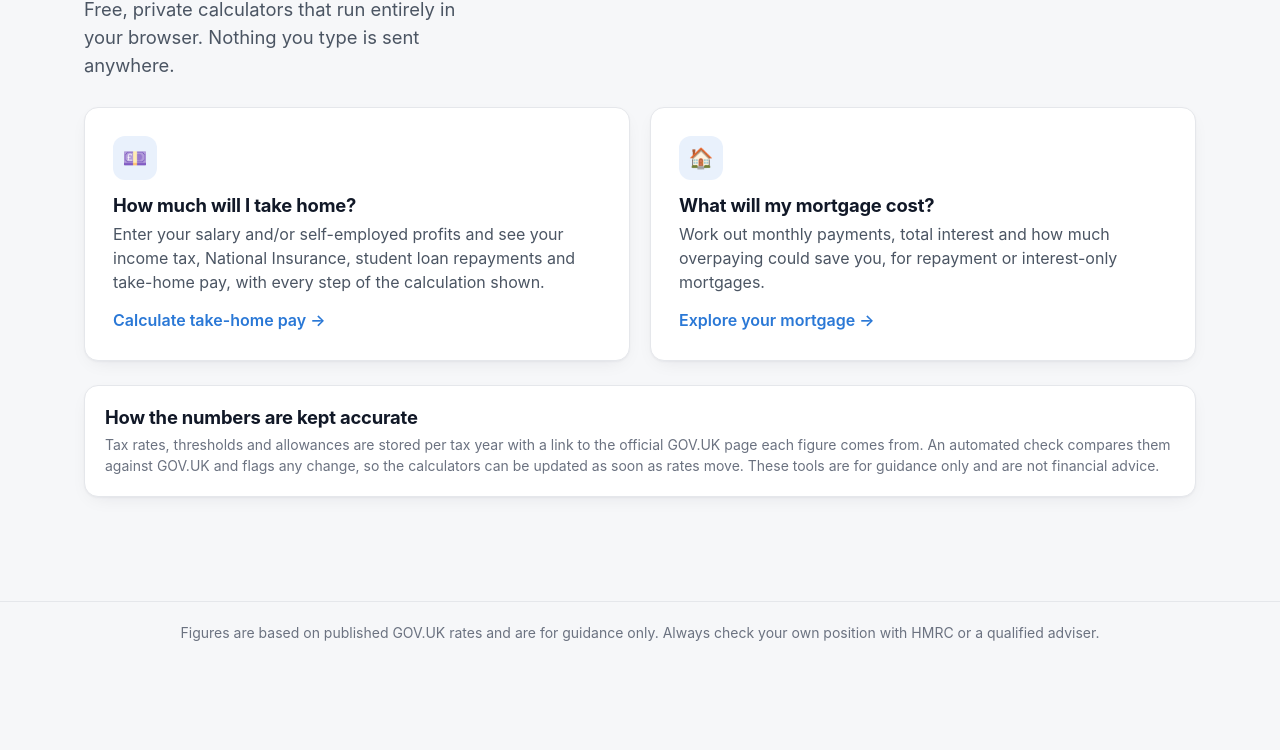
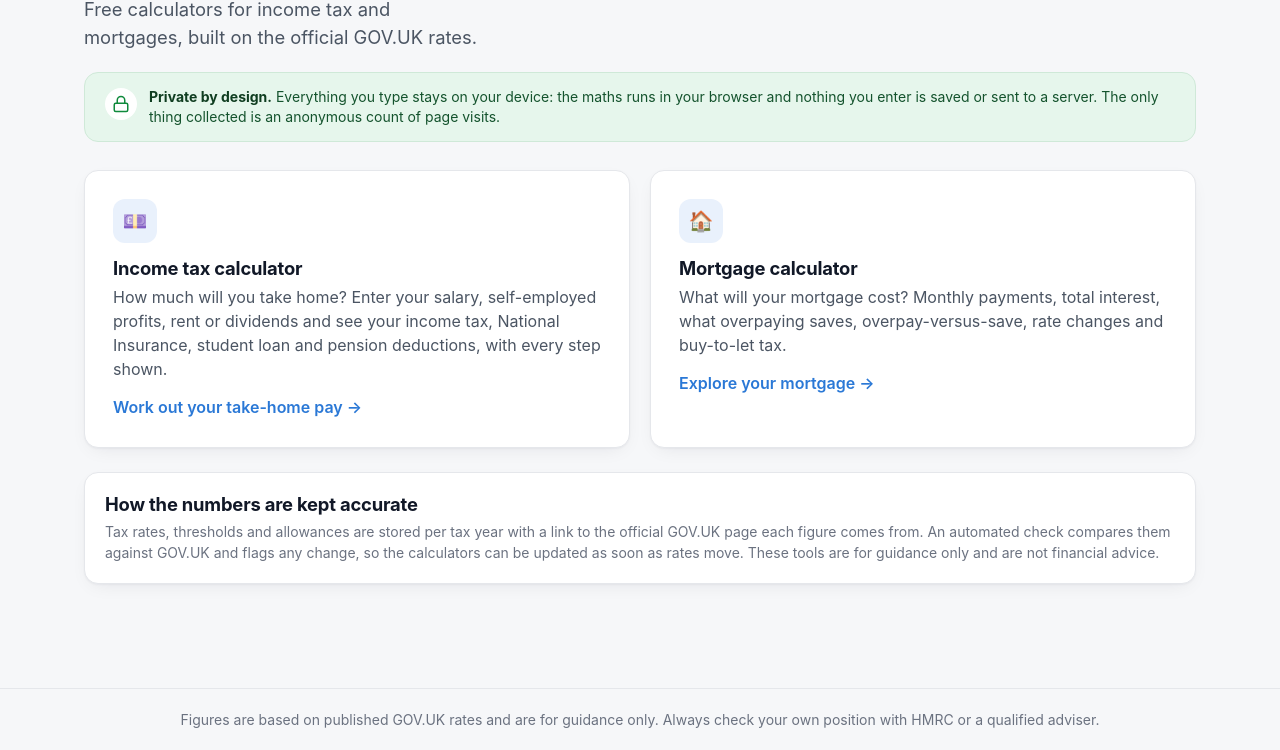
Before and after one commit to farhanmunim/finance, a website: page index.html in a window 1280 px wide. Shown: the part 231-981 px from the top of the page. Before the commit the page ends 894 px from the top, so only its background shows below. Drawn offline with Linux system fonts and the light colour scheme.

Commit message:
Add privacy banner to every page and use generic page names
'Private by design' note on the landing page and both tools: all
calculations run in the browser, nothing entered is saved or sent,
only anonymous page-view counts are collected. Pages renamed to
'Income tax calculator' and 'Mortgage calculator' (nav: Income tax /
Mortgage); URLs unchanged.

Co-Authored-By: Claude Fable 5.1 <noreply@anthropic.com>
Claude-Session: https://claude.ai/code/session_01RpjwKuW5DUxm1kJsQAFCRh

```diff
--- a/assets/css/style.css
+++ b/assets/css/style.css
@@ -85,6 +85,12 @@ img, svg { max-width: 100%; }
 @media (min-width: 960px) {
   .tool-layout { grid-template-columns: minmax(20rem, 5fr) minmax(0, 7fr); gap: var(--space-4); }
 }
+
+/* ---------- Privacy banner ---------- */
+.privacy-note { display: flex; align-items: flex-start; gap: 12px; margin-bottom: var(--space-3); padding: var(--space-2) var(--space-3); border: 1px solid #cfe9d8; background: var(--good-soft); border-radius: var(--radius); color: #14532d; font-size: var(--text-sm); line-height: 1.45; }
+.privacy-note .privacy-icon { flex: none; display: grid; place-items: center; width: 32px; height: 32px; border-radius: 50%; background: #fff; color: var(--good); margin-top: 1px; }
+.privacy-note p { margin: 0; min-width: 0; }
+.privacy-note b { color: #0f3d20; }
 
 /* ---------- Cards ---------- */
 .card { background: var(--surface); border: 1px solid var(--border); border-radius: var(--radius); box-shadow: var(--shadow); padding: var(--space-3); min-width: 0; }
--- a/index.html
+++ b/index.html
@@ -3,7 +3,7 @@
 <head>
   <meta charset="utf-8">
   <meta name="viewport" content="width=device-width, initial-scale=1">
-  <title>UK Finance Tools - take-home pay and mortgage calculators</title>
+  <title>UK Finance Tools - income tax and mortgage calculators</title>
   <meta name="description" content="Simple, accurate UK take-home pay calculator (income tax, National Insurance, student loans, pensions) and a mortgage overpayment calculator.">
   <link rel="stylesheet" href="/assets/css/style.css">
   <link rel="icon" href="/assets/favicon.svg" type="image/svg+xml">
@@ -14,7 +14,7 @@
     <div class="inner">
       <a class="brand" href="/"><span class="logo">£</span><span class="brand-text">UK Finance Tools</span></a>
       <nav class="site-nav" aria-label="Tools">
-        <a href="/income/">Take-home pay</a>
+        <a href="/income/">Income tax</a>
         <a href="/mortgage/">Mortgage</a>
       </nav>
     </div>
@@ -23,20 +23,24 @@
   <main class="container">
     <div class="hero-block">
       <h1>Clear answers to two everyday money questions.</h1>
-      <p>Free, private calculators that run entirely in your browser. Nothing you type is sent anywhere.</p>
+      <p>Free calculators for income tax and mortgages, built on the official GOV.UK rates.</p>
+    </div>
+    <div class="privacy-note" style="margin-top:20px" role="note">
+      <span class="privacy-icon" aria-hidden="true"><svg width="18" height="18" viewBox="0 0 24 24" fill="none" stroke="currentColor" stroke-width="2" stroke-linecap="round" stroke-linejoin="round"><rect x="3" y="11" width="18" height="11" rx="2"/><path d="M7 11V7a5 5 0 0 1 10 0v4"/></svg></span>
+      <p><b>Private by design.</b> Everything you type stays on your device: the maths runs in your browser and nothing you enter is saved or sent to a server. The only thing collected is an anonymous count of page visits.</p>
     </div>
 
     <div class="tools-grid">
       <a class="tool-card" href="/income/">
         <div class="icon" aria-hidden="true">💷</div>
-        <h2>How much will I take home?</h2>
-        <p>Enter your salary and/or self-employed profits and see your income tax, National Insurance, student loan repayments and take-home pay, with every step of the calculation shown.</p>
-        <span class="cta">Calculate take-home pay →</span>
+        <h2>Income tax calculator</h2>
+        <p>How much will you take home? Enter your salary, self-employed profits, rent or dividends and see your income tax, National Insurance, student loan and pension deductions, with every step shown.</p>
+        <span class="cta">Work out your take-home pay →</span>
       </a>
       <a class="tool-card" href="/mortgage/">
         <div class="icon" aria-hidden="true">🏠</div>
-        <h2>What will my mortgage cost?</h2>
-        <p>Work out monthly payments, total interest and how much overpaying could save you, for repayment or interest-only mortgages.</p>
+        <h2>Mortgage calculator</h2>
+        <p>What will your mortgage cost? Monthly payments, total interest, what overpaying saves, overpay-versus-save, rate changes and buy-to-let tax.</p>
         <span class="cta">Explore your mortgage →</span>
       </a>
     </div>
```
Also changed, not shown: 404.html (+2 -2 lines), income/index.html (+9 -5 lines), mortgage/index.html (+6 -2 lines), README.md.
